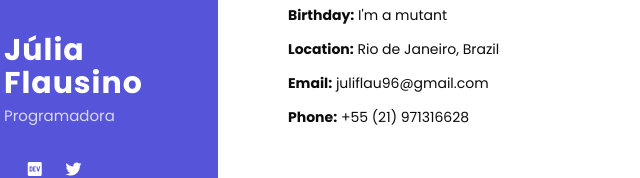
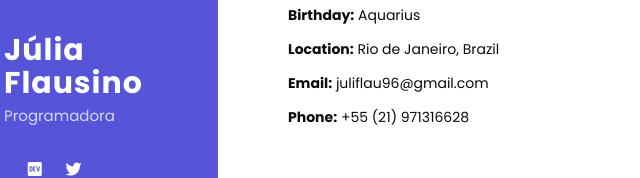
Before and after one commit to juliflau/juliflau.github.io, a plain HTML site: page index.html in a window 1280 px wide. Shown: the part 211-389 px from the top of the page, 182-822 px from the left. Drawn offline with Linux system fonts and the light colour scheme; some icons are missing.

Commit message:
Mudei o meu birthday e bottei meu signo KKKKK

```diff
--- a/index.html
+++ b/index.html
@@ -121,7 +121,7 @@
                     <p>Normal humans don't interest me. If anyone here is an alien, a time traveler, slider, or an esper, then come find me!</p>
 
                     <ul class="info">
-                        <li><strong>Birthday:</strong> I'm a mutant </li>
+                        <li><strong>Birthday:</strong> Aquarius </li>
                         <li><strong>Location:</strong> Rio de Janeiro, Brazil</li>
                         <li><strong>Email:</strong> juliflau96@gmail.com</li>
                         <li><strong>Phone:</strong> +55 (21) 971316628</li>
```
